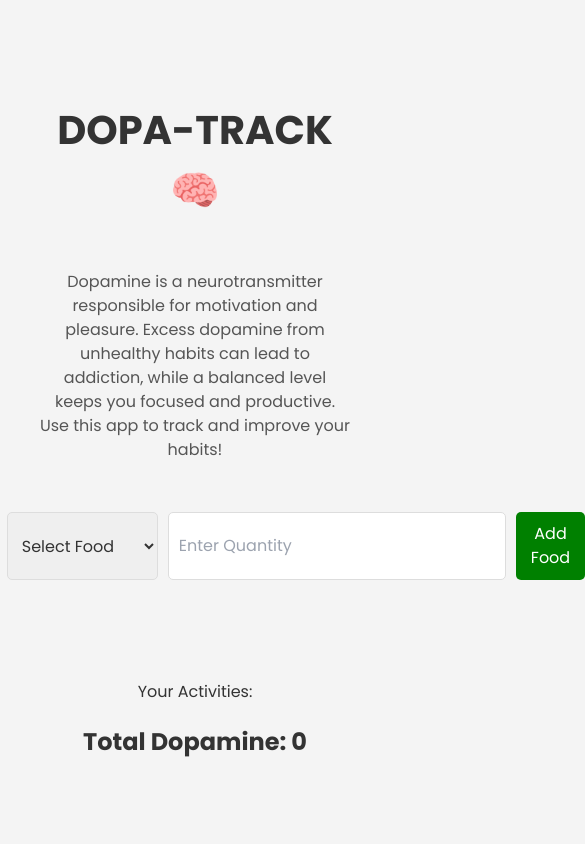
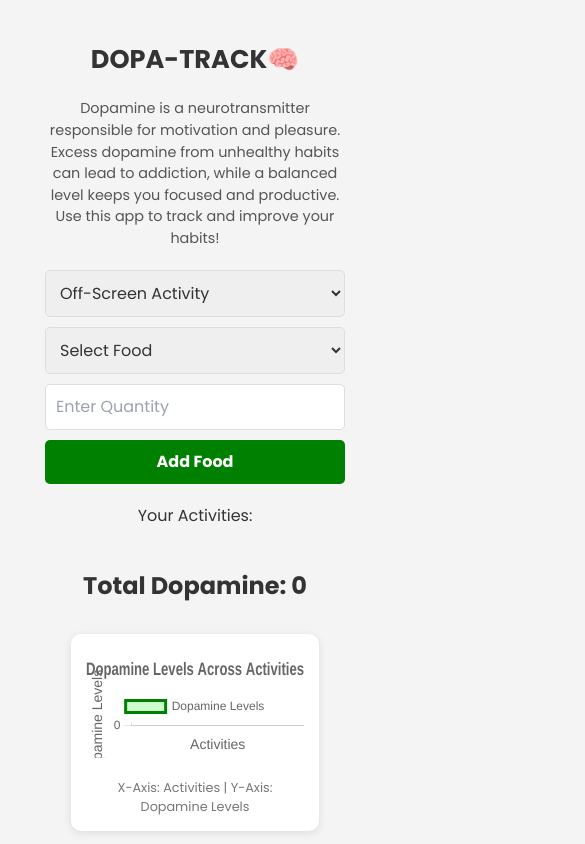
Before and after one commit to dhruvdaberao/Dopa-Track, a Next.js app: page / in a window 390 px wide. Shown: the top 844 px of the page, 585 px wide, since content can reach past the window. Built offline with nearby package versions, Linux system fonts and the light colour scheme.

Commit message:
Made the site responsive and improved styling

```diff
--- a/src/app/globals.css
+++ b/src/app/globals.css
@@ -215,3 +215,198 @@ body {
 .login-container button:hover {
   background-color: #45a049;
 }
+
+
+
+
+
+
+
+/* Make the container responsive */
+.container {
+  width: 90%;
+  max-width: 1200px;
+  margin: auto;
+  padding: 20px;
+}
+
+/* Adjust title font size */
+.app-title {
+  font-size: 2.2rem;
+  font-weight: bold;
+  margin-bottom: 10px;
+}
+
+/* Info paragraph */
+.dopamine-info {
+  font-size: 1rem;
+  color: #555;
+  margin-bottom: 20px;
+  padding: 0 10px;
+}
+
+/* Input section flex for desktop */
+.input-section {
+  display: flex;
+  flex-wrap: wrap;
+  justify-content: center;
+  gap: 10px;
+  margin-bottom: 20px;
+}
+
+/* Input and dropdown fields */
+.dropdown, .input-box {
+  padding: 10px;
+  border: 1px solid #ddd;
+  border-radius: 5px;
+  min-width: 150px;
+}
+
+/* Add button */
+.add-button {
+  background: green;
+  color: white;
+  padding: 10px 20px;
+  border-radius: 5px;
+  cursor: pointer;
+  transition: 0.3s;
+  font-weight: bold;
+}
+
+/* Add button hover effect */
+.add-button:hover {
+  transform: scale(1.05);
+}
+
+/* Activity list style */
+.activity-list {
+  text-align: center;
+  margin-top: 20px;
+  display: grid;
+  grid-template-columns: repeat(auto-fit, minmax(280px, 1fr));
+  gap: 15px;
+}
+
+/* Activity card */
+.activity-card {
+  padding: 15px;
+  border-radius: 10px;
+  background: #fff;
+  box-shadow: 0px 2px 8px rgba(0,0,0,0.1);
+  display: flex;
+  justify-content: space-between;
+  align-items: center;
+}
+
+/* Different background colors */
+.food-card { background: lightgreen; }
+.off-screen-card { background: lightblue; }
+.on-screen-card { background: lightcoral; }
+
+/* Delete icon */
+.delete-icon {
+  cursor: pointer;
+  transition: 0.3s;
+}
+
+/* Trash colors */
+.green-trash { color: darkgreen; }
+.blue-trash { color: darkblue; }
+.red-trash { color: darkred; }
+
+.delete-icon:hover {
+  transform: scale(1.2);
+}
+
+/* Total dopamine */
+.total-dopamine {
+  font-size: 1.5rem;
+  font-weight: bold;
+  margin-top: 20px;
+}
+
+/* Graph container */
+.graph-container {
+  margin-top: 30px;
+  background: #fff;
+  padding: 20px;
+  border-radius: 10px;
+  box-shadow: 0px 2px 8px rgba(0,0,0,0.1);
+}
+
+/* Axis labels */
+.axis-labels {
+  font-size: 0.9rem;
+  color: #777;
+  margin-top: 10px;
+}
+
+/* Download button */
+.download-button {
+  margin-top: 20px;
+  background: #0077cc;
+  color: white;
+  padding: 10px 20px;
+  border-radius: 5px;
+  cursor: pointer;
+  transition: 0.3s;
+  font-weight: bold;
+}
+
+.download-button:hover {
+  background: #005fa3;
+}
+
+/* Add some spacing */
+.spacing, .spacing2 {
+  margin: 20px 0;
+}
+
+/* Media Queries */
+@media (max-width: 768px) {
+  .app-title {
+    font-size: 1.8rem;
+  }
+
+  .input-section {
+    flex-direction: column;
+    align-items: center;
+  }
+
+  .dropdown, .input-box {
+    width: 100%;
+    max-width: 300px;
+  }
+
+  .add-button {
+    width: 100%;
+    max-width: 300px;
+  }
+
+  .activity-list {
+    grid-template-columns: 1fr;
+  }
+
+  .graph-container {
+    padding: 15px;
+  }
+}
+
+@media (max-width: 480px) {
+  .app-title {
+    font-size: 1.6rem;
+  }
+
+  .dopamine-info {
+    font-size: 0.9rem;
+  }
+
+  .axis-labels {
+    font-size: 0.8rem;
+  }
+
+  .download-button {
+    width: 100%;
+    max-width: 250px;
+  }
+}
--- a/src/app/page.js
+++ b/src/app/page.js
@@ -60,7 +60,7 @@ export default function Home() {
 
 
   const addActivity = () => {
-    if (!selectedActivity || !quantity) return;
+    if (!selectedActivity || !quantity  || quantity <= 0) return;
     const newActivity = {
       name: selectedActivity,
       type: type,
```
